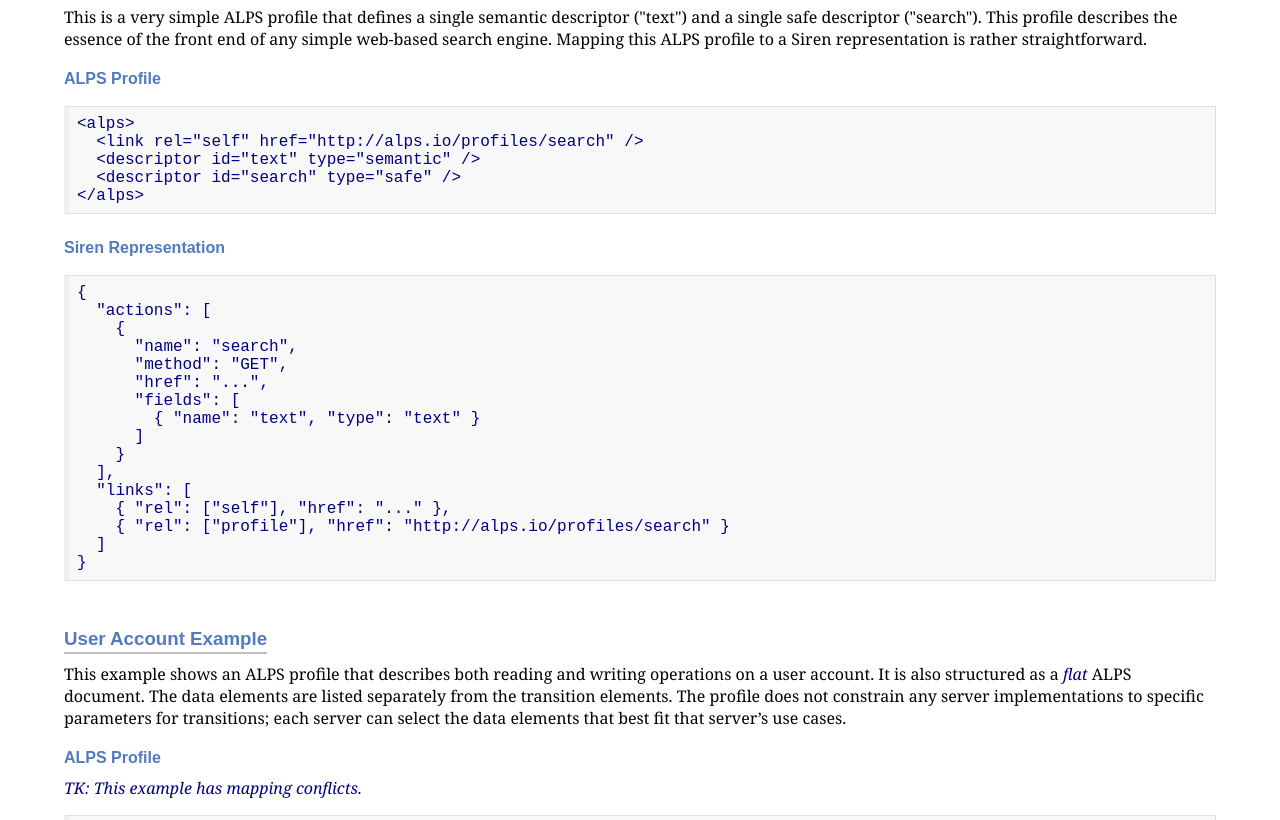
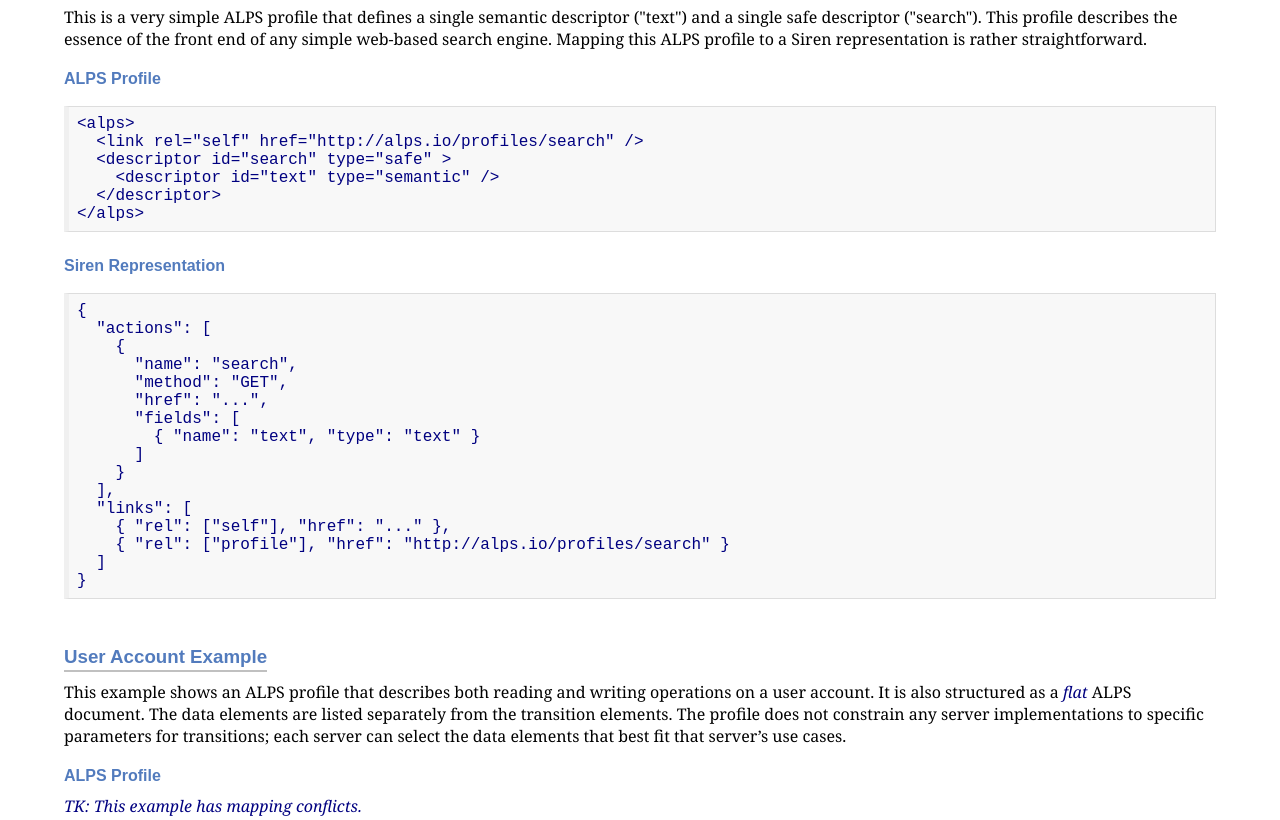
Before and after one commit to kevinswiber/siren-alps-mapping, a plain HTML site: page index.html in a window 1280 px wide. Shown: the part 2825-3645 px from the top of the page. Drawn offline with Linux system fonts and the light colour scheme.

Commit message:
Update Tue Nov 17 14:18:46 PST 2015

```diff
--- a/index.html
+++ b/index.html
@@ -947,8 +947,9 @@ ALPS profile to a Siren representation is rather straightforward.</p></div>
 <div class="content">
 <pre><code>&lt;alps&gt;
   &lt;link rel="self" href="http://alps.io/profiles/search" /&gt;
-  &lt;descriptor id="text" type="semantic" /&gt;
-  &lt;descriptor id="search" type="safe" /&gt;
+  &lt;descriptor id="search" type="safe" &gt;
+    &lt;descriptor id="text" type="semantic" /&gt;
+  &lt;/descriptor&gt;
 &lt;/alps&gt;</code></pre>
 </div></div>
 </div>
@@ -1127,7 +1128,7 @@ server’s use cases.</p></div>
 <div id="footnotes"><hr /></div>
 <div id="footer">
 <div id="footer-text">
-Last updated 2015-05-29 10:53:20 EDT
+Last updated 2015-11-17 14:18:30 PST
 </div>
 </div>
 </body>
```
